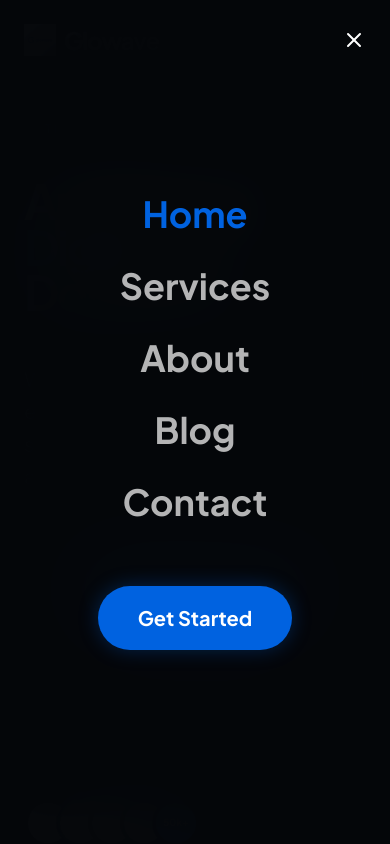
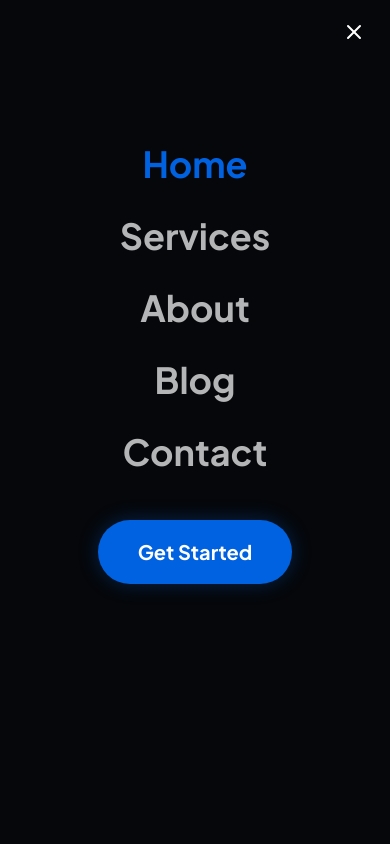
Before and after one commit to oliullahakib/glowave-project, a React (Vite) app: page / in a window 390 px wide. Both pictures are taken after a click on the button 354 px from the left and 40 px from the top of the page. Shown: the top 844 px of the page. Built offline with nearby package versions, Linux system fonts and the light colour scheme; grey boxes are pictures that could not be loaded.

Commit message:
fix navbar for mobile device

```diff
--- a/src/components/home/Hero.jsx
+++ b/src/components/home/Hero.jsx
@@ -77,7 +77,7 @@ const Hero = () => {
   return (
     <section
       ref={containerRef}
-      className="relative min-h-screen flex items-center pt-28 pb-20 overflow-hidden bg-glowave-dark-bg"
+      className="relative min-h-screen flex items-center pt-48 pb-20 overflow-hidden bg-glowave-dark-bg"
     >
       {/* 3D Background Canvas */}
       <div className="absolute top-1/2 right-[-5%] w-[55%] h-[80%] -translate-y-1/2 z-0 hidden lg:block opacity-80 pointer-events-none">
--- a/src/components/layout/Navbar.jsx
+++ b/src/components/layout/Navbar.jsx
@@ -39,6 +39,18 @@ const Navbar = () => {
     return () => window.removeEventListener('scroll', handleScroll);
   }, []);
 
+  // Lock body scroll when menu is open
+  useEffect(() => {
+    if (isOpen) {
+      document.body.style.overflow = 'hidden';
+    } else {
+      document.body.style.overflow = 'unset';
+    }
+    return () => {
+      document.body.style.overflow = 'unset';
+    };
+  }, [isOpen]);
+
   const navLinks = [
     { name: 'Home', path: '/' },
     { name: 'Services', path: '/services' },
@@ -74,7 +86,11 @@ const Navbar = () => {
   return (
     <nav
       className={`fixed top-0 left-0 w-full z-50 transition-all duration-500 ${
-        scrolled ? 'py-4 glass-effect border-b border-white/10' : 'py-6 bg-transparent'
+        isOpen
+          ? 'py-4 bg-glowave-dark-bg'
+          : scrolled
+            ? 'py-4 glass-effect border-b border-white/10'
+            : 'py-6 bg-transparent'
       }`}
     >
       <div className="container mx-auto px-6 flex justify-between items-center text-white">
@@ -124,14 +140,14 @@ const Navbar = () => {
             animate="open"
             exit="closed"
             variants={menuVariants}
-            className="fixed inset-0 bg-glowave-dark-bg/98 backdrop-blur-2xl z-40 flex flex-col items-center justify-center gap-8 md:hidden"
+            className="fixed inset-0 bg-glowave-dark-bg backdrop-blur-2xl z-40 flex flex-col items-center pt-32 pb-12 px-6 overflow-y-auto md:hidden"
           >
             {navLinks.map((link) => (
-              <motion.div key={link.name} variants={linkVariants}>
+              <motion.div key={link.name} variants={linkVariants} className="w-full text-center py-4">
                 <Link
                   to={link.path}
-                  className={`text-4xl font-bold font-display ${
-                    location.pathname === link.path ? 'text-glowave-primary-blue' : 'text-white/70'
+                  className={`text-4xl font-bold font-display block transition-colors ${
+                    location.pathname === link.path ? 'text-glowave-primary-blue' : 'text-white/70 hover:text-white'
                   }`}
                   onClick={() => setIsOpen(false)}
                 >
@@ -139,8 +155,8 @@ const Navbar = () => {
                 </Link>
               </motion.div>
             ))}
-            <motion.div variants={linkVariants}>
-              <Button variant="primary" className="mt-8 px-12 py-4 text-xl">
+            <motion.div variants={linkVariants} className="w-full flex justify-center items-center max-w-[280px] mt-8">
+              <Button variant="primary" className="w-full py-5 text-xl" onClick={() => setIsOpen(false)}>
                 Get Started
               </Button>
             </motion.div>
```
